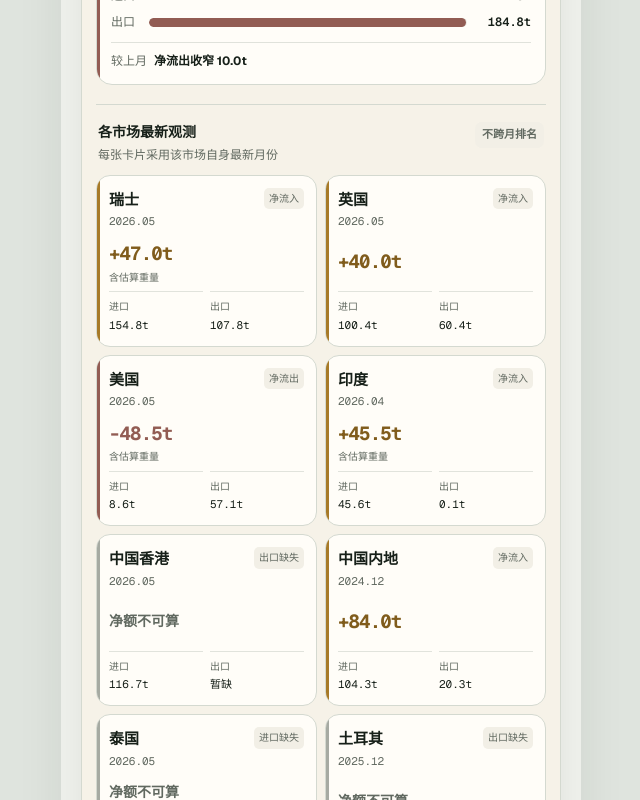
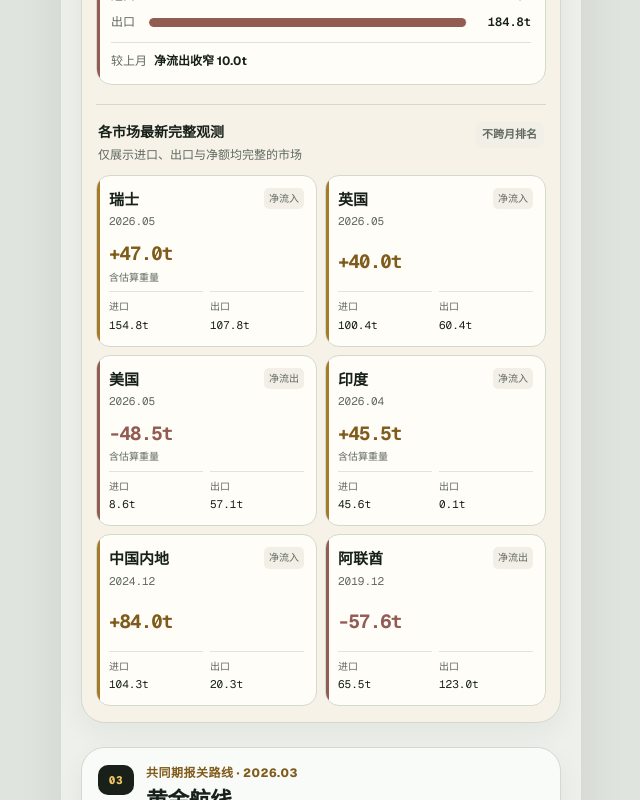
Before and after one commit to JennyChiu68/gold-migration, a Next.js app: page / in a window 1280 px wide. Shown: the part 1920-2720 px from the top of the page, without its empty margins (319-959 px from the left). Built offline with nearby package versions, Linux system fonts and the light colour scheme.

Commit message:
Hide incomplete market observations

```diff
--- a/app/globals.css
+++ b/app/globals.css
@@ -1411,15 +1411,6 @@ footer {
   background: var(--red);
 }
 
-.latest-market-card.partial::before,
-.latest-market-card.unverified::before {
-  background: #a6aaa2;
-}
-
-.latest-market-card.unverified {
-  background: rgba(255, 253, 248, 0.62);
-}
-
 .latest-market-head {
   display: flex;
   min-width: 0;
@@ -1477,13 +1468,6 @@ footer {
 
 .latest-market-result > strong.negative {
   color: var(--red);
-}
-
-.latest-market-result > strong.unavailable {
-  color: var(--muted);
-  font-family: inherit;
-  font-size: 14px;
-  letter-spacing: 0;
 }
 
 .latest-market-result > small {
--- a/app/page.tsx
+++ b/app/page.tsx
@@ -52,6 +52,15 @@ type LatestMarketObservation = {
   exportsTonnes: number | null;
   netImportsTonnes: number | null;
   estimatedWeight: boolean;
+};
+
+type CompleteLatestMarketObservation = LatestMarketObservation & {
+  period: string;
+  observationPeriod: string;
+  status: "complete";
+  importsTonnes: number;
+  exportsTonnes: number;
+  netImportsTonnes: number;
 };
 
 type SwissOrigin = {
@@ -662,6 +671,16 @@ export default function Home() {
   const outflowMarkets = rankedMarkets.filter(
     (market) => (market.netImportsTonnes ?? 0) < 0,
   );
+  const completeLatestMarkets =
+    data.marketBalances.latestAvailable.filter(
+      (market): market is CompleteLatestMarketObservation =>
+        market.status === "complete" &&
+        market.period != null &&
+        market.observationPeriod != null &&
+        market.importsTonnes != null &&
+        market.exportsTonnes != null &&
+        market.netImportsTonnes != null,
+    );
   const maxMarketFlow = Math.max(
     ...rankedMarkets.flatMap((market) => [
       market.importsTonnes ?? 0,
@@ -900,92 +919,43 @@ export default function Home() {
         <div className="latest-observations">
           <div className="latest-observations-head">
             <div>
-              <strong>各市场最新观测</strong>
-              <span>每张卡片采用该市场自身最新月份</span>
+              <strong>各市场最新完整观测</strong>
+              <span>仅展示进口、出口与净额均完整的市场</span>
             </div>
             <b>不跨月排名</b>
           </div>
           <div className="latest-market-grid">
-            {data.marketBalances.latestAvailable.map((market) => {
-              const unavailable =
-                market.status === "unavailableLatest";
-              const complete =
-                !unavailable &&
-                market.importsTonnes != null &&
-                market.exportsTonnes != null &&
-                market.netImportsTonnes != null;
-              const net = market.netImportsTonnes ?? 0;
+            {completeLatestMarkets.map((market) => {
+              const net = market.netImportsTonnes;
 
               return (
                 <article
                   className={`latest-market-card ${
-                    unavailable
-                      ? "unverified"
-                      : complete
-                      ? net >= 0
-                        ? "net-importer"
-                        : "net-exporter"
-                      : "partial"
+                    net >= 0 ? "net-importer" : "net-exporter"
                   }`}
                   key={market.key}
                 >
                   <div className="latest-market-head">
                     <div>
                       <strong>{market.label}</strong>
-                      <time>
-                        {market.period == null
-                          ? "暂未核实"
-                          : formatPeriod(market.period)}
-                      </time>
+                      <time>{formatPeriod(market.period)}</time>
                     </div>
-                    <span>
-                      {unavailable
-                        ? "最新期未核实"
-                        : complete
-                        ? net >= 0
-                          ? "净流入"
-                          : "净流出"
-                        : market.importsTonnes == null
-                          ? "进口缺失"
-                          : market.exportsTonnes == null
-                            ? "出口缺失"
-                            : "数据不完整"}
-                    </span>
+                    <span>{net >= 0 ? "净流入" : "净流出"}</span>
                   </div>
                   <div className="latest-market-result">
-                    {unavailable ? (
-                      <strong className="unavailable">
-                        暂无可验证数据
-                      </strong>
-                    ) : complete ? (
-                      <strong className={net >= 0 ? "positive" : "negative"}>
-                        {signed(net)}
-                      </strong>
-                    ) : (
-                      <strong className="unavailable">净额不可算</strong>
-                    )}
+                    <strong className={net >= 0 ? "positive" : "negative"}>
+                      {signed(net)}
+                    </strong>
                     {market.estimatedWeight && <small>含估算重量</small>}
                   </div>
                   <dl>
                     <div>
                       <dt>进口</dt>
-                      <dd>
-                        {unavailable
-                          ? "—"
-                          : market.importsTonnes == null
-                          ? "暂缺"
-                          : `${tonnes.format(market.importsTonnes)}t`}
-                      </dd>
+                      <dd>{tonnes.format(market.importsTonnes)}t</dd>
                     </div>
                     <div>
                       <dt>出口</dt>
-                      <dd>
-                        {unavailable
-                          ? "—"
-                          : market.exportsTonnes == null
-                          ? "暂缺"
-                          : `${tonnes.format(market.exportsTonnes)}t`}
-                      </dd>
+                      <dd>{tonnes.format(market.exportsTonnes)}t</dd>
                     </div>
                   </dl>
                 </article>
```
Also changed, not shown: 1 other file (tests, documents, lock files or other folders).
